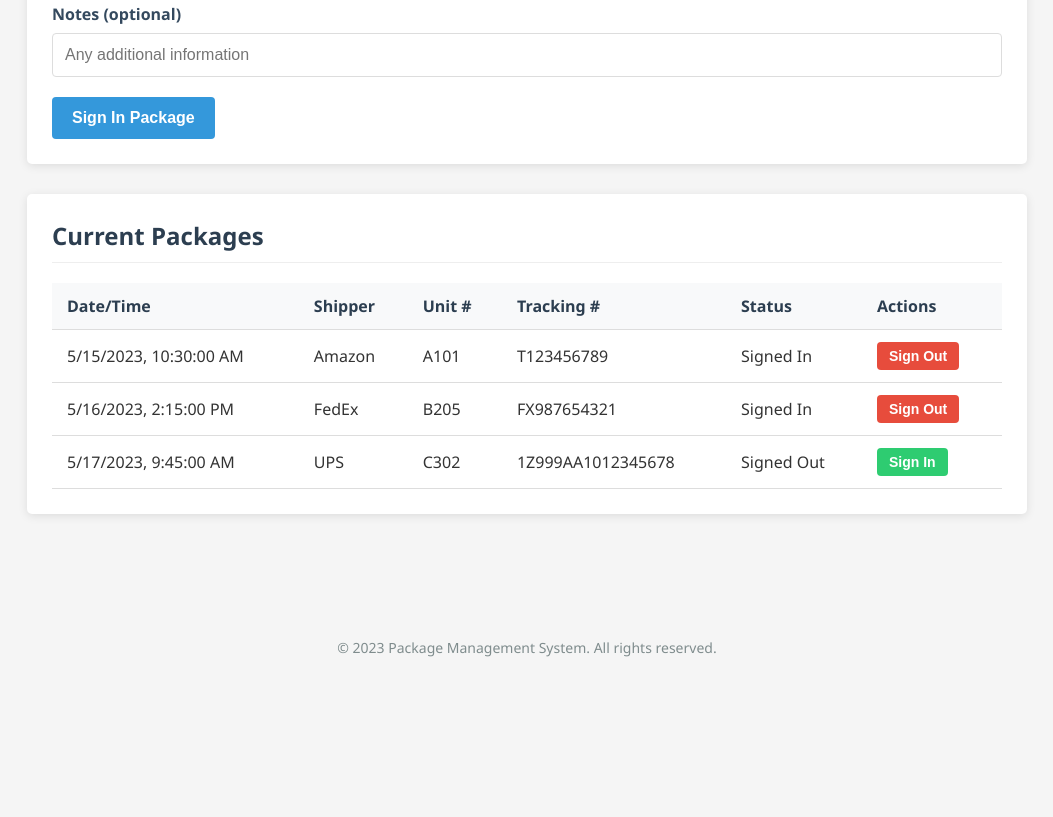
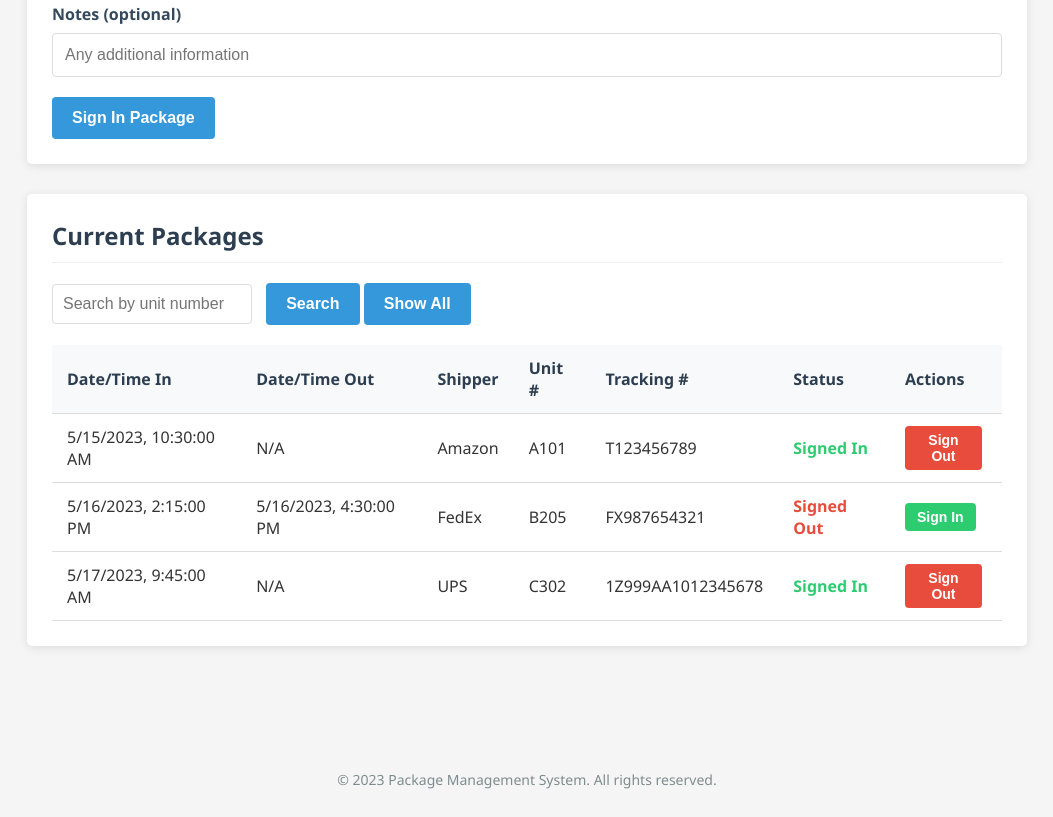
Before and after one commit to mosalahus/tracking, a plain HTML site: page index.html in a window 1280 px wide. Shown: the part 545-1362 px from the top of the page, without its empty margins (113-1166 px from the left). Before the commit the page ends 1256 px from the top, so only its background shows below. Drawn offline with Linux system fonts and the light colour scheme.

Commit message:
Update index.html

```diff
--- a/index.html
+++ b/index.html
@@ -105,6 +105,16 @@
             box-shadow: 0 2px 10px rgba(0,0,0,0.1);
         }
 
+        .search-container {
+            margin-bottom: 20px;
+        }
+
+        #searchUnit {
+            width: 200px;
+            padding: 10px;
+            margin-right: 10px;
+        }
+
         table {
             width: 100%;
             border-collapse: collapse;
@@ -149,6 +159,16 @@
             background-color: #27ae60;
         }
 
+        .status-signed-in {
+            color: #2ecc71;
+            font-weight: 600;
+        }
+
+        .status-signed-out {
+            color: #e74c3c;
+            font-weight: 600;
+        }
+
         footer {
             text-align: center;
             margin-top: 50px;
@@ -177,6 +197,11 @@
             th, td {
                 padding: 8px 10px;
                 font-size: 14px;
+            }
+
+            #searchUnit {
+                width: 100%;
+                margin-bottom: 10px;
             }
         }
     </style>
@@ -227,10 +252,16 @@
 
             <section class="package-list">
                 <h2>Current Packages</h2>
+                <div class="search-container">
+                    <input type="text" id="searchUnit" placeholder="Search by unit number">
+                    <button id="searchBtn">Search</button>
+                    <button id="resetSearch">Show All</button>
+                </div>
                 <table id="packagesTable">
                     <thead>
                         <tr>
-                            <th>Date/Time</th>
+                            <th>Date/Time In</th>
+                            <th>Date/Time Out</th>
                             <th>Shipper</th>
                             <th>Unit #</th>
                             <th>Tracking #</th>
@@ -257,7 +288,8 @@
         let packages = [
             {
                 id: 1,
-                date: new Date('2023-05-15T10:30:00'),
+                dateIn: new Date('2023-05-15T10:30:00'),
+                dateOut: null,
                 shipper: 'Amazon',
                 unit: 'A101',
                 tracking: 'T123456789',
@@ -266,46 +298,63 @@
             },
             {
                 id: 2,
-                date: new Date('2023-05-16T14:15:00'),
+                dateIn: new Date('2023-05-16T14:15:00'),
+                dateOut: new Date('2023-05-16T16:30:00'),
                 shipper: 'FedEx',
                 unit: 'B205',
                 tracking: 'FX987654321',
                 notes: 'Fragile',
-                status: 'Signed In'
+                status: 'Signed Out'
             },
             {
                 id: 3,
-                date: new Date('2023-05-17T09:45:00'),
+                dateIn: new Date('2023-05-17T09:45:00'),
+                dateOut: null,
                 shipper: 'UPS',
                 unit: 'C302',
                 tracking: '1Z999AA1012345678',
                 notes: '',
-                status: 'Signed Out'
+                status: 'Signed In'
             }
         ];
 
         // DOM elements
         const signInForm = document.getElementById('signInForm');
         const packagesTable = document.getElementById('packagesTable').getElementsByTagName('tbody')[0];
+        const searchUnit = document.getElementById('searchUnit');
+        const searchBtn = document.getElementById('searchBtn');
+        const resetSearch = document.getElementById('resetSearch');
 
         // Format date for display
         function formatDate(date) {
+            if (!date) return 'N/A';
             return date.toLocaleString();
         }
 
-        // Render packages table
-        function renderPackages() {
+        // Render packages table (with optional filtering)
+        function renderPackages(filterUnit = '') {
             packagesTable.innerHTML = '';
 
-            packages.forEach(pkg => {
+            const filteredPackages = filterUnit
+                ? packages.filter(pkg => pkg.unit.toLowerCase().includes(filterUnit.toLowerCase()))
+                : packages;
+
+            if (filteredPackages.length === 0) {
+                const row = packagesTable.insertRow();
+                row.innerHTML = `<td colspan="7" style="text-align: center;">No packages found</td>`;
+                return;
+            }
+
+            filteredPackages.forEach(pkg => {
                 const row = packagesTable.insertRow();
 
                 row.innerHTML = `
-                    <td>${formatDate(pkg.date)}</td>
+                    <td>${formatDate(pkg.dateIn)}</td>
+                    <td>${formatDate(pkg.dateOut)}</td>
                     <td>${pkg.shipper}</td>
                     <td>${pkg.unit}</td>
                     <td>${pkg.tracking || 'N/A'}</td>
-                    <td>${pkg.status}</td>
+                    <td class="status-${pkg.status.replace(' ', '-').toLowerCase()}">${pkg.status}</td>
                     <td>
                         ${pkg.status === 'Signed In' ?
                           `<button class="action-btn sign-out" data-id="${pkg.id}">Sign Out</button>` :
@@ -335,7 +384,8 @@
 
             const newPackage = {
                 id: packages.length + 1,
-                date: new Date(),
+                dateIn: new Date(),
+                dateOut: null,
                 shipper: document.getElementById('shipper').options[document.getElementById('shipper').selectedIndex].text,
                 unit,
                 tracking,
@@ -349,7 +399,7 @@
             // Reset form
             signInForm.reset();
 
-            // Show confirmation (in a real app, this might be a toast notification)
+            // Show confirmation
             alert(`Package for unit ${unit} has been signed in successfully!`);
         });
 
@@ -360,8 +410,9 @@
 
             if (pkgIndex !== -1) {
                 packages[pkgIndex].status = 'Signed Out';
+                packages[pkgIndex].dateOut = new Date();
                 renderPackages();
-                alert(`Package for unit ${packages[pkgIndex].unit} has been signed out.`);
+                alert(`Package for unit ${packages[pkgIndex].unit} has been signed out at ${formatDate(new Date())}`);
             }
         }
 
@@ -372,11 +423,22 @@
 
             if (pkgIndex !== -1) {
                 packages[pkgIndex].status = 'Signed In';
-                packages[pkgIndex].date = new Date(); // Update date/time
+                packages[pkgIndex].dateOut = null;
                 renderPackages();
                 alert(`Package for unit ${packages[pkgIndex].unit} has been signed back in.`);
             }
         }
+
+        // Handle search
+        searchBtn.addEventListener('click', function() {
+            renderPackages(searchUnit.value);
+        });
+
+        // Reset search
+        resetSearch.addEventListener('click', function() {
+            searchUnit.value = '';
+            renderPackages();
+        });
 
         // Initial render
         renderPackages();
```
